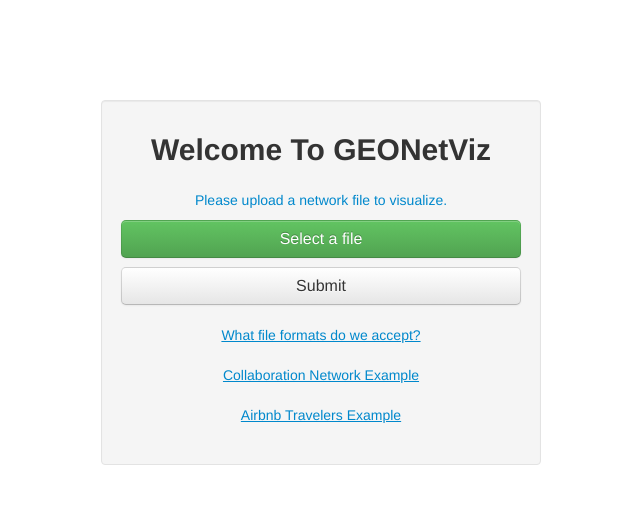
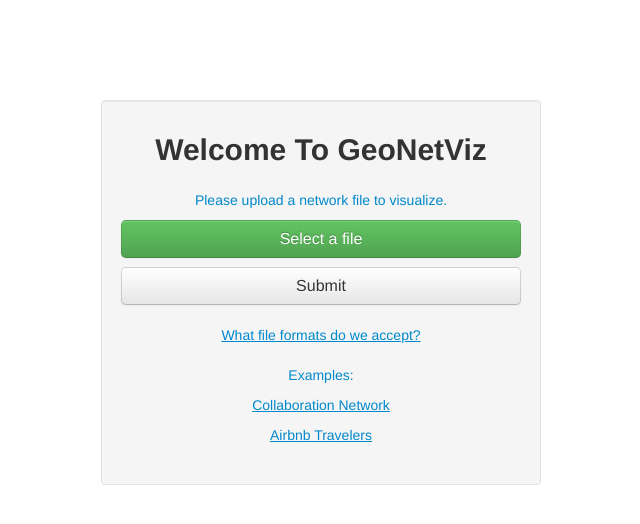
Before and after one commit to jalperin/geonetviz, a Python web app: template templates/index.html in a window 1280 px wide. Shown: the top 524 px of the page, without its empty margins (319-959 px from the left). Run offline with Jinja, Linux system fonts and the light colour scheme; the template is opened without the code that fills it, so the values that code supplies are empty; some libraries are stand-ins or nearby versions.

Commit message:
adding example header

```diff
--- a/templates/index.html
+++ b/templates/index.html
@@ -17,7 +17,7 @@
 
 		<div class="well" style="max-width: 400px; margin: 0 auto 10px; margin-top:100px">
 
-				<h2 style="text-align: center;"> Welcome To GEONetViz </h2>
+				<h2 style="text-align: center;"> Welcome To GeoNetViz </h2>
 				<p style="color:#0088cc; text-align: center;margin-top:20px; margin-botton:20px;">Please upload a network file to visualize.</p>
 
 				<form action="/upload/" method="POST" enctype="multipart/form-data" id="uploadform">
@@ -34,9 +34,11 @@
 				<p style="color:#0088cc; text-align: center;margin-top:20px; margin-botton:20px;"><a style="text-decoration:underline;" href="#" id="file-formats" rel="popover" data-content="We support three types of file formats: 1. all-in-one JSON format: one field called 'nodes', one field called 'edges' or 'links'. 2. Two JSON files, one being edges, the other being links. 3. CSV format with headers. Note that there must be either a country_code and/or lat/lng fields." data-original-title="Acceptable File Formats">What file formats do we accept?</a></p>
 
 
-				<p style="color:#0088cc; text-align: center;margin-top:20px; margin-botton:20px;"><a style="text-decoration:underline;" href="http://cs448b.digitallyinclined.net/view/collab2008/">Collaboration Network Example</a></p>
+				<p style="color:#0088cc; text-align: center;margin-top:20px;">Examples:</p>
 
-				<p style="color:#0088cc; text-align: center;margin-top:20px; margin-botton:20px;"><a style="text-decoration:underline;" href="http://cs448b.digitallyinclined.net/view/airbnb/">Airbnb Travelers Example</a></p>
+				<p style="color:#0088cc; text-align: center;"><a style="text-decoration:underline;" href="http://cs448b.digitallyinclined.net/view/collab2008/">Collaboration Network</a></p>
+
+				<p style="color:#0088cc; text-align: center;"><a style="text-decoration:underline;" href="http://cs448b.digitallyinclined.net/view/airbnb/">Airbnb Travelers </a></p>
 
 
 
```
